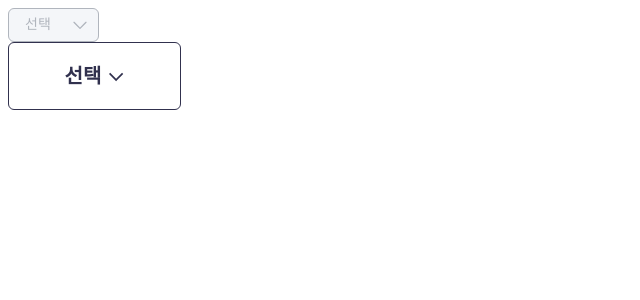
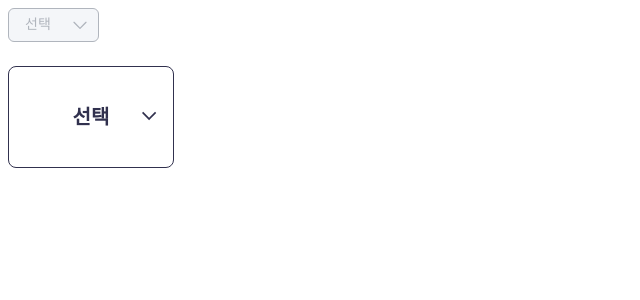
Before and after one commit to CEOS-Developers/CEOS-FE, a Next.js app in the folder apps/admin/: page / in a window 1280 px wide. Shown: the top 300 px of the page, without its empty margins (0-640 px from the left). Built offline with nearby package versions, Linux system fonts and the light colour scheme; a web font is replaced by a local one; what emotion-reset would draw is missing.

Commit message:
fix: Dropdown UI 수정

```diff
--- a/apps/admin/src/components/Dropdown/Dropdown.tsx
+++ b/apps/admin/src/components/Dropdown/Dropdown.tsx
@@ -27,42 +27,42 @@ export const Dropdown = ({
 
   return (
     <Container ref={modalRef} onClick={toggleModal}>
-      <DropdownButton
-        width={173}
-        height={68}
-        justify="center"
-        align="center"
-        borderRadius={6}
-        webGap={8}
-      >
+      <DropdownList>
+        <DropdownButton borderRadius={8} webGap={8}>
           <DropdownLabel>{value ? value.label : '선택'}</DropdownLabel>
+          <ArrowContainer>
             {isOpen ? <SmallArrowUp /> : <SmallArrowDown />}
+          </ArrowContainer>
         </DropdownButton>
 
         {isOpen && (
-        <DropdownList>
+          <>
             {options.map((opt, idx) => (
               <DropdownItem key={idx} onClick={() => setValue(label, opt)}>
                 {opt.label}
               </DropdownItem>
             ))}
+          </>
+        )}
       </DropdownList>
-      )}
     </Container>
   );
 };
 
 const Container = styled.div`
-  width: 91px;
-  height: 34px;
+  width: 166px;
+  height: 60px;
+`;
+const ArrowContainer = styled.div`
+  position: absolute;
+  right: 16px;
 `;
 const DropdownButton = styled(Flex)`
+  position: relative;
+
   box-sizing: border-box;
-
   cursor: pointer;
 
-  border: 1px solid ${theme.palette.Admin.Navy};
-  background-color: ${theme.palette.White};
   color: ${theme.palette.Admin.Navy};
 `;
 const DropdownLabel = styled.p`
@@ -75,21 +75,18 @@ const DropdownList = styled.ul`
 
   box-sizing: border-box;
 
-  width: 166px;
-  padding: 20px 0;
+  padding: 18px 0;
 
   background-color: ${theme.palette.White};
   border: 1px solid ${theme.palette.Admin.Navy};
   border-radius: 8px;
 `;
 const DropdownItem = styled.li`
+  margin-top: 30px;
+
   ${theme.typo.Web.Label1}
   text-align: center;
   color: ${theme.palette.Admin.Navy};
 
   cursor: pointer;
-
-  & + & {
-    margin-top: 30px;
-  }
 `;
```
Lines whose indentation alone changed are shown as unchanged.
